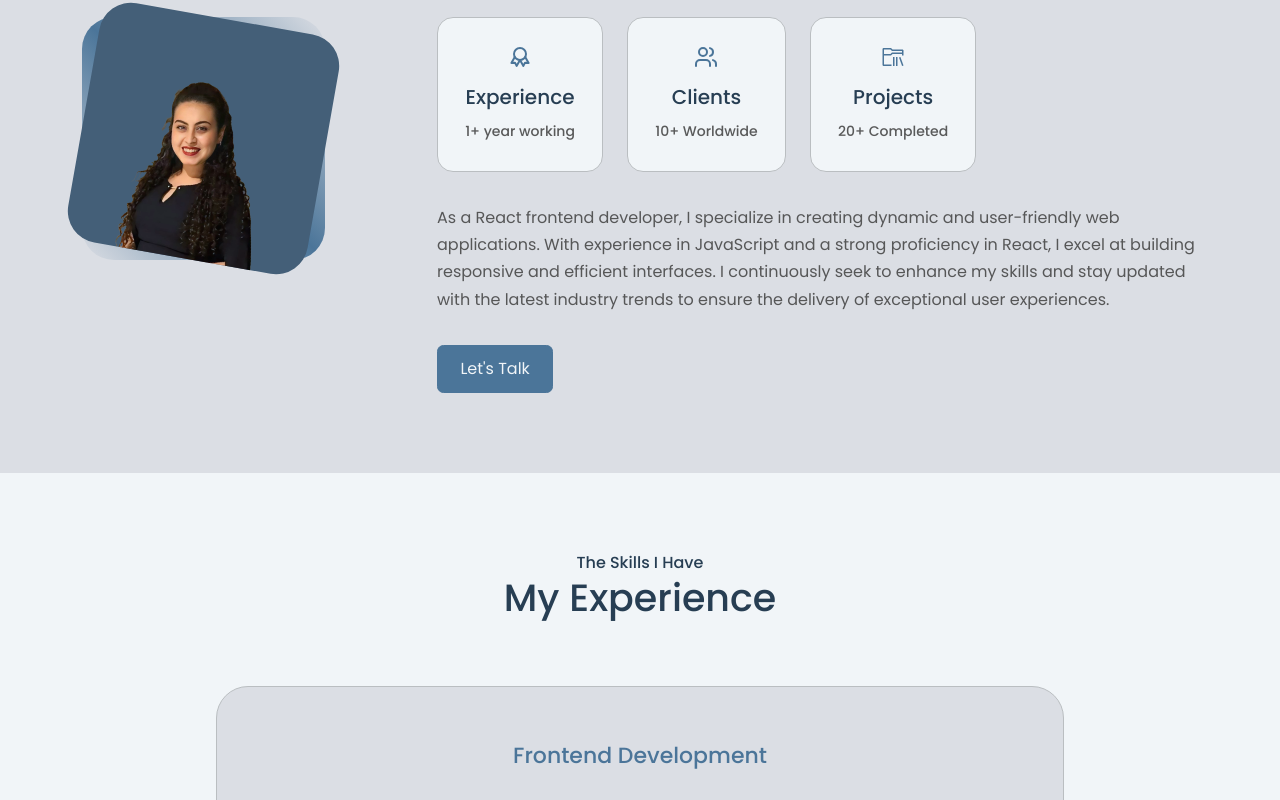
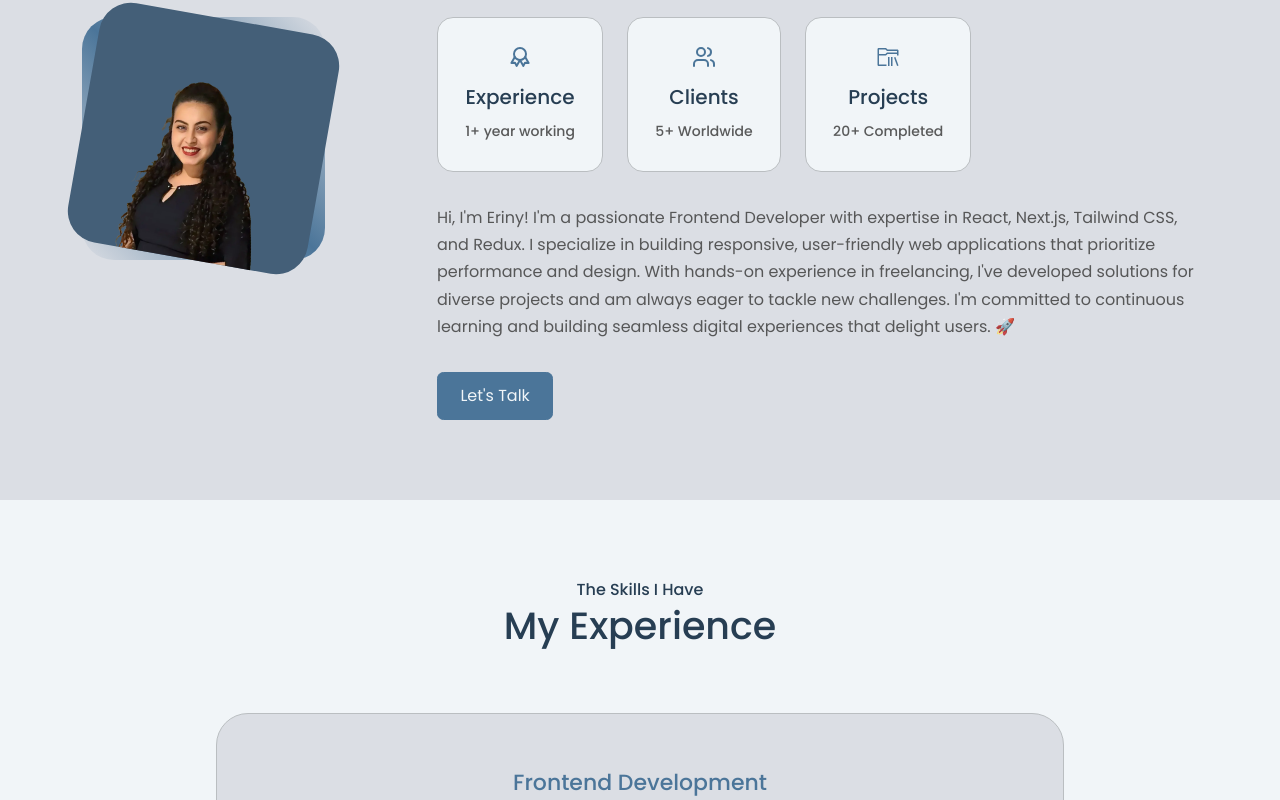
Before and after one commit to ErinyAnis/ErinyAnis-portfolio, a React (Vite) app: page / in a window 1280 px wide. Shown: the part 940-1740 px from the top of the page. Built offline with nearby package versions, Linux system fonts and the light colour scheme.

Commit message:
ui updates

```diff
--- a/src/components/about/About.jsx
+++ b/src/components/about/About.jsx
@@ -1,5 +1,5 @@
 import "./about.css";
-import ME from "../../assets/file-1.png";
+import ME from "../../assets/file-1.webp";
 import { TbAward } from "react-icons/tb";
 import { LuUsers } from "react-icons/lu";
 import { VscFolderLibrary } from "react-icons/vsc";
@@ -35,7 +35,7 @@ const About = () => {
                 <article className="about__card">
                   <LuUsers className="about__icon" />
                   <h5>Clients</h5>
-                  <small>10+ Worldwide</small>
+                  <small>5+ Worldwide</small>
                 </article>
 
                 <article className="about__card">
@@ -46,13 +46,14 @@ const About = () => {
               </div>
 
               <p>
-                As a React frontend developer, I specialize in creating
-                dynamic and user-friendly web applications. With
-                experience in JavaScript and a strong proficiency in React, I
-                excel at building responsive and efficient interfaces. I
-                continuously seek to enhance my skills and stay updated with the
-                latest industry trends to ensure the delivery of exceptional
-                user experiences.
+                Hi, I&apos;m Eriny! I&apos;m a passionate Frontend Developer with
+                expertise in React, Next.js, Tailwind CSS, and Redux. I
+                specialize in building responsive, user-friendly web
+                applications that prioritize performance and design. With
+                hands-on experience in freelancing, I&apos;ve developed solutions for
+                diverse projects and am always eager to tackle new challenges.
+                I&apos;m committed to continuous learning and building seamless
+                digital experiences that delight users. 🚀
               </p>
               <Link to="#contact" className="btn btn-primary">
                 Let&apos;s Talk
--- a/src/components/experience/Experience.jsx
+++ b/src/components/experience/Experience.jsx
@@ -45,7 +45,7 @@ const Experience = () => {
               <article className="experience__details">
                 <HiOutlineCheckCircle className="experience__details-icon" />
                 <div>
-                  <h4>JavaScript</h4>
+                  <h4>React query</h4>
                 </div>
               </article>
 
@@ -59,7 +59,7 @@ const Experience = () => {
               <article className="experience__details">
                 <HiOutlineCheckCircle className="experience__details-icon" />
                 <div>
-                  <h4>JQuery</h4>
+                  <h4>Tailwind CSS</h4>
                 </div>
               </article>
 
@@ -73,7 +73,7 @@ const Experience = () => {
               <article className="experience__details">
                 <HiOutlineCheckCircle className="experience__details-icon" />
                 <div>
-                  <h4>Tailwind CSS</h4>
+                  <h4>JQuery</h4>
                 </div>
               </article>
             </div>
--- a/src/components/header/Header.jsx
+++ b/src/components/header/Header.jsx
@@ -1,5 +1,5 @@
 import CTA from "./CTA";
-import ME from "../../assets/me-1.png";
+import ME from "../../assets/me-1.webp";
 import HeaderSocials from "./HeaderSocials";
 import { HashLink as Link } from "react-router-hash-link";
 import "./header.css";
--- a/src/components/portfolio/Portfolio.jsx
+++ b/src/components/portfolio/Portfolio.jsx
@@ -1,7 +1,7 @@
-import VS from "../../assets/projects/VS.png";
-import IC from "../../assets/projects/IC.png";
+// import VS from "../../assets/projects/VS.png";
+// import IC from "../../assets/projects/IC.png";
 import YASEER from "../../assets/projects/Yaseer.png";
-import MINA_HEMAIA from "../../assets/projects/mena_hemaia.png";
+// import MINA_HEMAIA from "../../assets/projects/mena_hemaia.png";
 import AIRBNB_CLONE from "../../assets/projects/airbnb-clone.png";
 import SHOPPERS from "../../assets/projects/shoppers.png";
 
@@ -38,33 +38,33 @@ const data = [
       "Yaseer is a leading Saudi establishment providing accounting and tax services to companies and organizations.",
   },
 
-  {
-    id: 4,
-    image: IC,
-    title: "International Contractors",
-    github: "https://github.com/ErinyAnis/international-contractors.git",
-    demo: "https://intcot.com/",
-    description:
-      "Developed a responsive, user-friendly website for IC company, leveraging 30+ years of industry expertise in Egyptian ports. Utilized HTML5, CSS3, Bootstrap 5, and jQuery for seamless navigation and interactive features.",
-  },
-  {
-    id: 5,
-    image: VS,
-    title: "Visual Studio Clone",
-    github: "https://github.com/ErinyAnis/visual-studio-clone.git",
-    demo: "https://visual-studio-clone-two.vercel.app/",
-    description:
-      "Recreated Visual Studio using React and TypeScript, showcasing interactive features and customizable UI.",
-  },
-  {
-    id: 6,
-    image: MINA_HEMAIA,
-    title: "mena Hemaia",
-    github: "https://github.com/ErinyAnis/MealsApp.git",
-    demo: "https://mena-hemaia.vercel.app/",
-    description:
-      "Built a portfolio website for finance expert Mena Hemaia, highlighting his roles, qualifications, and commitment to financial education.",
-  },
+  // {
+  //   id: 4,
+  //   image: IC,
+  //   title: "International Contractors",
+  //   github: "https://github.com/ErinyAnis/international-contractors.git",
+  //   demo: "https://intcot.com/",
+  //   description:
+  //     "Developed a responsive, user-friendly website for IC company, leveraging 30+ years of industry expertise in Egyptian ports. Utilized HTML5, CSS3, Bootstrap 5, and jQuery for seamless navigation and interactive features.",
+  // },
+  // {
+  //   id: 5,
+  //   image: VS,
+  //   title: "Visual Studio Clone",
+  //   github: "https://github.com/ErinyAnis/visual-studio-clone.git",
+  //   demo: "https://visual-studio-clone-two.vercel.app/",
+  //   description:
+  //     "Recreated Visual Studio using React and TypeScript, showcasing interactive features and customizable UI.",
+  // },
+  // {
+  //   id: 6,
+  //   image: MINA_HEMAIA,
+  //   title: "mena Hemaia",
+  //   github: "https://github.com/ErinyAnis/MealsApp.git",
+  //   demo: "https://mena-hemaia.vercel.app/",
+  //   description:
+  //     "Built a portfolio website for finance expert Mena Hemaia, highlighting his roles, qualifications, and commitment to financial education.",
+  // },
 ];
 
 const Portfolio = () => {
```
Also changed, not shown: src/assets/file-1.webp (added), src/assets/me-1.webp (added).
